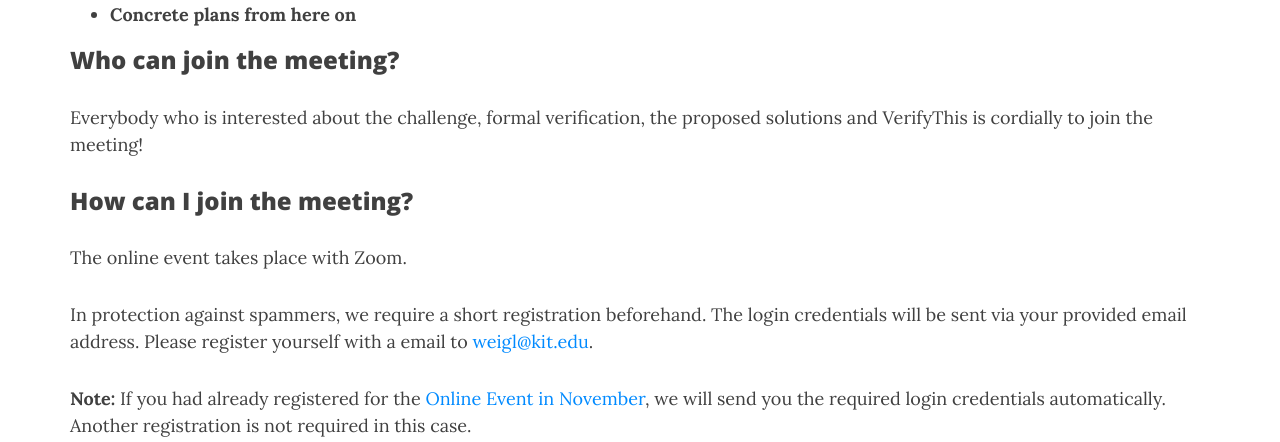
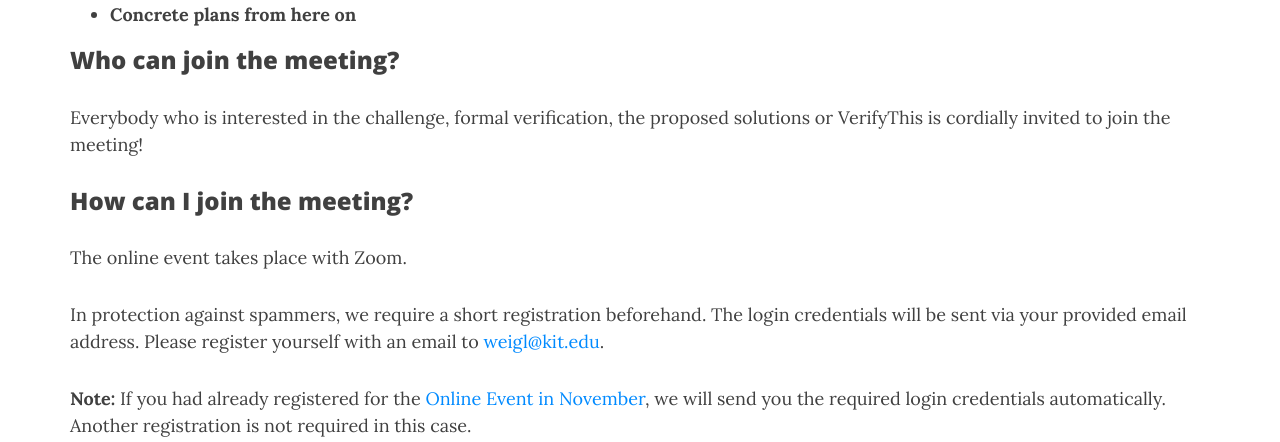
Before and after one commit to verifythis/verifythis.github.io, a Jekyll site: the page built from online-event-feb.html, in a window 1280 px wide and 900 px high, scrolled down 978 px. Shown: the part 260-702 px from the top of the window. Built offline with Jekyll 4.4.1, drawn with Linux system fonts in a browser that asks for light colours.

Commit message:
Update online-event-feb.html
Just some editorial fixes

```diff
--- a/online-event-feb.html
+++ b/online-event-feb.html
@@ -69,8 +69,8 @@ subtitle: Collaborative Long-term Verification Challenge
 
 <h3>Who can join the meeting?</h3>
 
-<p>Everybody who is interested about the challenge, formal verification,
-    the proposed solutions and VerifyThis is cordially to join the meeting!</p>
+<p>Everybody who is interested in the challenge, formal verification,
+    the proposed solutions or VerifyThis is cordially invited to join the meeting!</p>
 
 <h3 id="participating">How can I join the meeting?</h3>
 
@@ -79,7 +79,7 @@ subtitle: Collaborative Long-term Verification Challenge
 <p>
     In protection against spammers, we require a short registration beforehand.
     The login credentials will be sent via your provided email address. Please
-    register yourself with a email to
+    register yourself with an email to
     <a href="mailto:weigl@kit.edu?subject=VTLTC registration">weigl@kit.edu</a>.
 </p>
 
```
